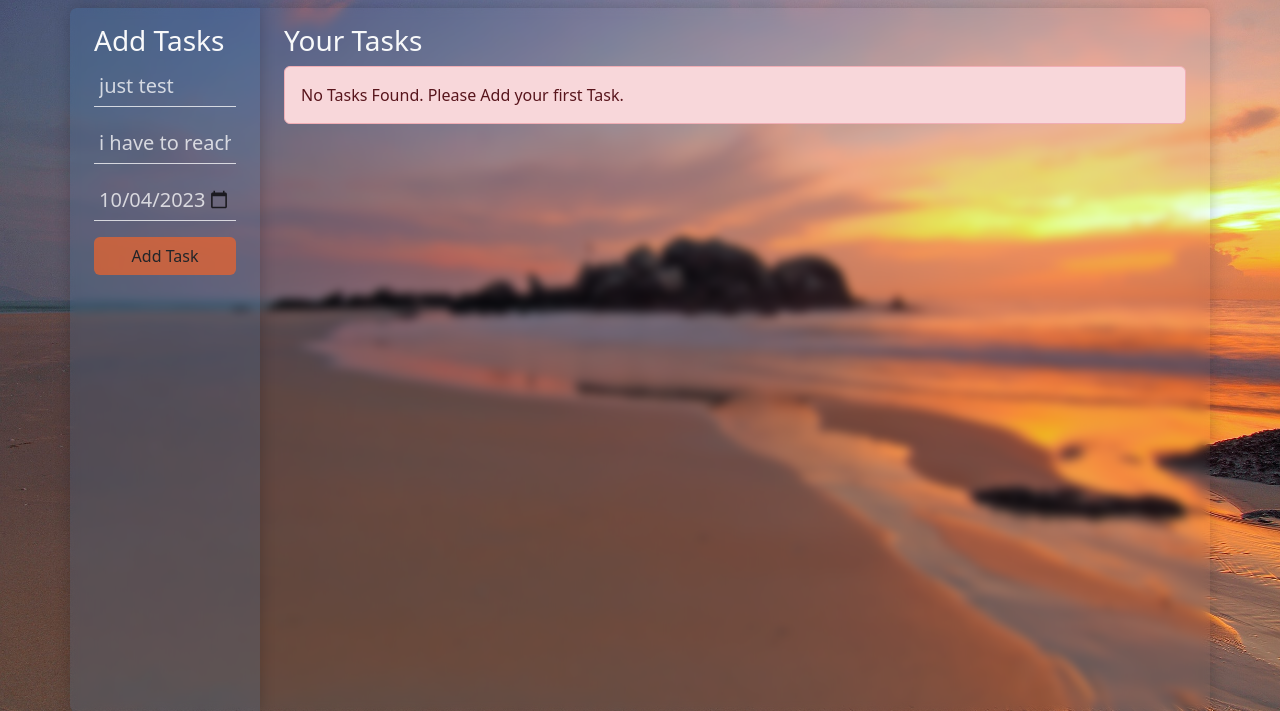
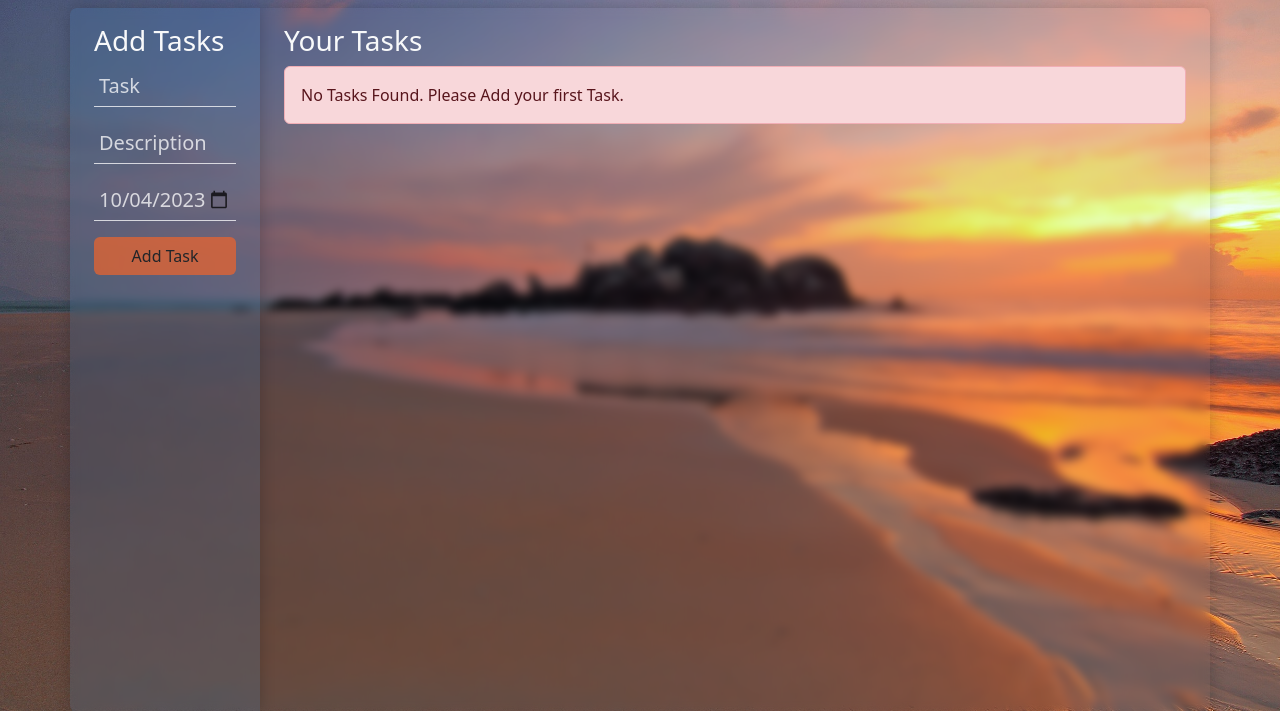
Before and after one commit to cybertron15/FastTask, a Flask app: page / in a window 1280 px wide. Shown: the part 56-767 px from the top of the page. Run offline with Flask 3, Linux system fonts and the light colour scheme; the visitor is signed in with stand-in values (Sample User, id 1); data that the repository does not hold is empty.

Commit message:
removed autofill content for tasks

```diff
--- a/templates/index.html
+++ b/templates/index.html
@@ -13,12 +13,12 @@
 				<form action="/add" method="POST">
 					<div class="mb-3">
 						<input type="text" class="underline-input w-100 opacity-75" name="task" id="task" placeholder="Task"
-							value="just test" required>
+							value="" required>
 					</div>
 					<div class="mb-3">
 						<input type="text" class="underline-input w-100 opacity-75" name="decs" id="decs"
 							placeholder="Description"
-							value="i have to reach home early today i have to reach home early today" required>
+							value="" required>
 					</div>
 					<div class="mb-3">
 						<input type="date" class="underline-input w-100 opacity-75" name="dueDate" id="dueDate"
```
